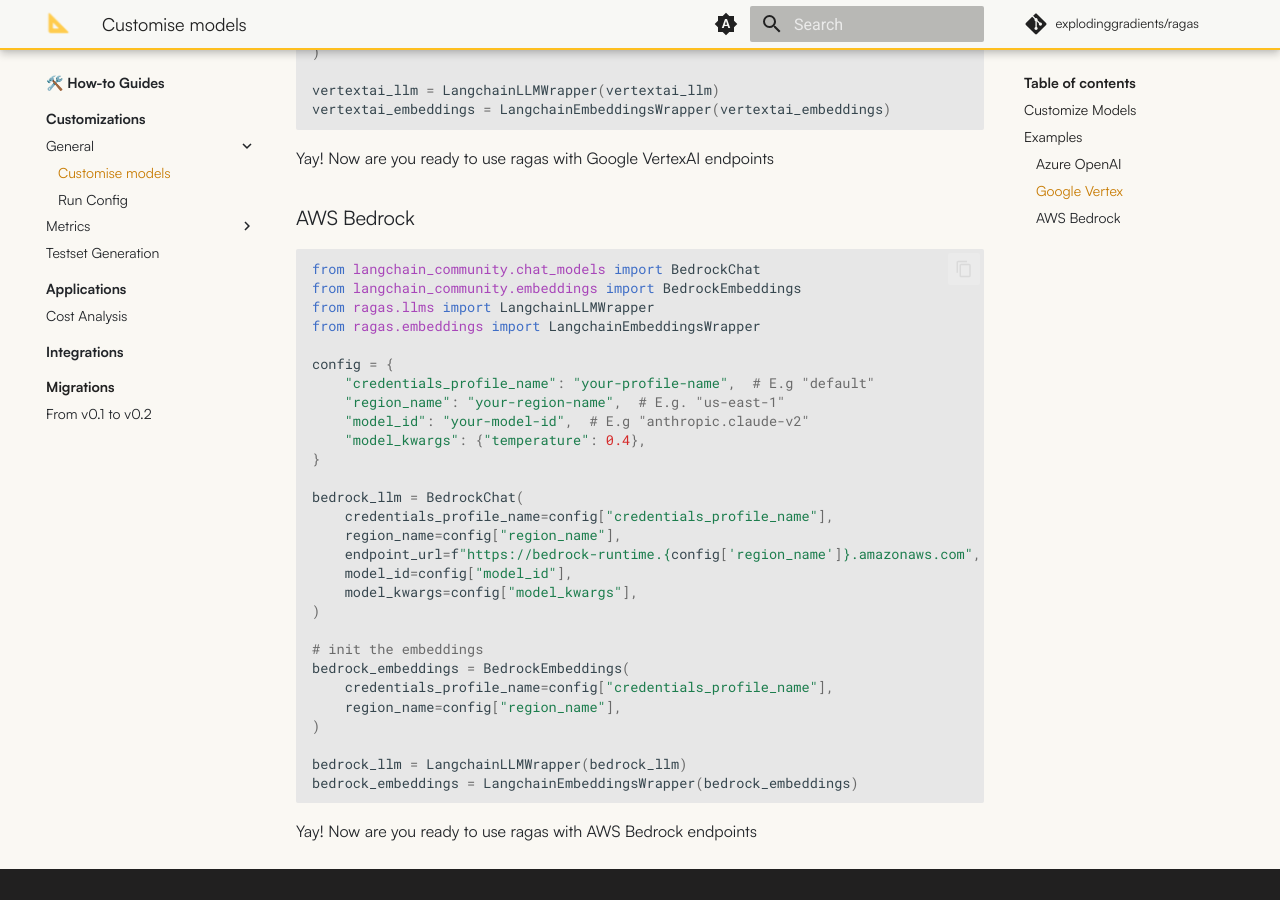
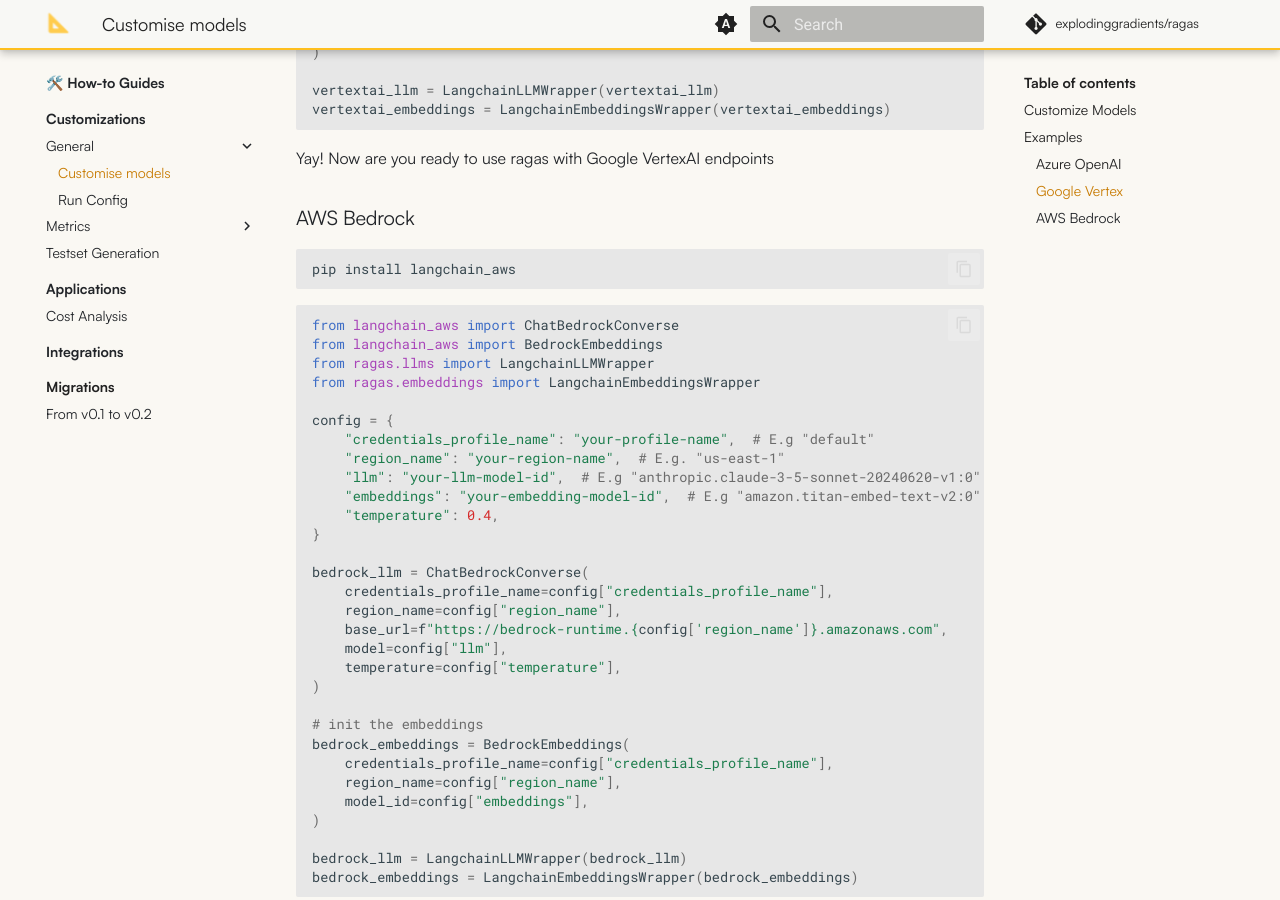
Before and after one commit to explodinggradients/ragas, an MkDocs documentation site: the page built from docs/howtos/customizations/customize_models.md, in a window 1280 px wide and 900 px high, scrolled down 2140 px. Built offline with MkDocs 1.6.1 and Material for MkDocs 9.7.7, drawn with Linux system fonts in a browser that asks for light colours; comment, search, counter and statistics services are not loaded; the version menu is left out.

Commit message:
Update Bedrock modules for LangChain v0.3.x (#1487)
Updating LangChain modules for Amazon Bedrock (AWS) in "customizations"
section.

- Use `langchain_aws` instead of `langchain_community.`
- Use `ChatBedrock` instead of `BedrockChat`

````diff
--- a/docs/howtos/customizations/customize_models.md
+++ b/docs/howtos/customizations/customize_models.md
@@ -96,31 +96,37 @@
 
 ### AWS Bedrock
 
+```bash
+pip install langchain_aws
+```
+
 ```python
-from langchain_community.chat_models import BedrockChat
-from langchain_community.embeddings import BedrockEmbeddings
+from langchain_aws import ChatBedrockConverse
+from langchain_aws import BedrockEmbeddings
 from ragas.llms import LangchainLLMWrapper
 from ragas.embeddings import LangchainEmbeddingsWrapper
 
 config = {
     "credentials_profile_name": "your-profile-name",  # E.g "default"
     "region_name": "your-region-name",  # E.g. "us-east-1"
-    "model_id": "your-model-id",  # E.g "anthropic.claude-v2"
-    "model_kwargs": {"temperature": 0.4},
+    "llm": "your-llm-model-id",  # E.g "anthropic.claude-3-5-sonnet-20240620-v1:0"
+    "embeddings": "your-embedding-model-id",  # E.g "amazon.titan-embed-text-v2:0"
+    "temperature": 0.4,
 }
 
-bedrock_llm = BedrockChat(
+bedrock_llm = ChatBedrockConverse(
     credentials_profile_name=config["credentials_profile_name"],
     region_name=config["region_name"],
-    endpoint_url=f"https://bedrock-runtime.{config['region_name']}.amazonaws.com",
-    model_id=config["model_id"],
-    model_kwargs=config["model_kwargs"],
+    base_url=f"https://bedrock-runtime.{config['region_name']}.amazonaws.com",
+    model=config["llm"],
+    temperature=config["temperature"],
 )
 
 # init the embeddings
 bedrock_embeddings = BedrockEmbeddings(
     credentials_profile_name=config["credentials_profile_name"],
     region_name=config["region_name"],
+    model_id=config["embeddings"],
 )
 
 bedrock_llm = LangchainLLMWrapper(bedrock_llm)
````
Also changed, not shown: docs/extra/components/choose_evaluvator_llm.md (+8 -7 lines).
